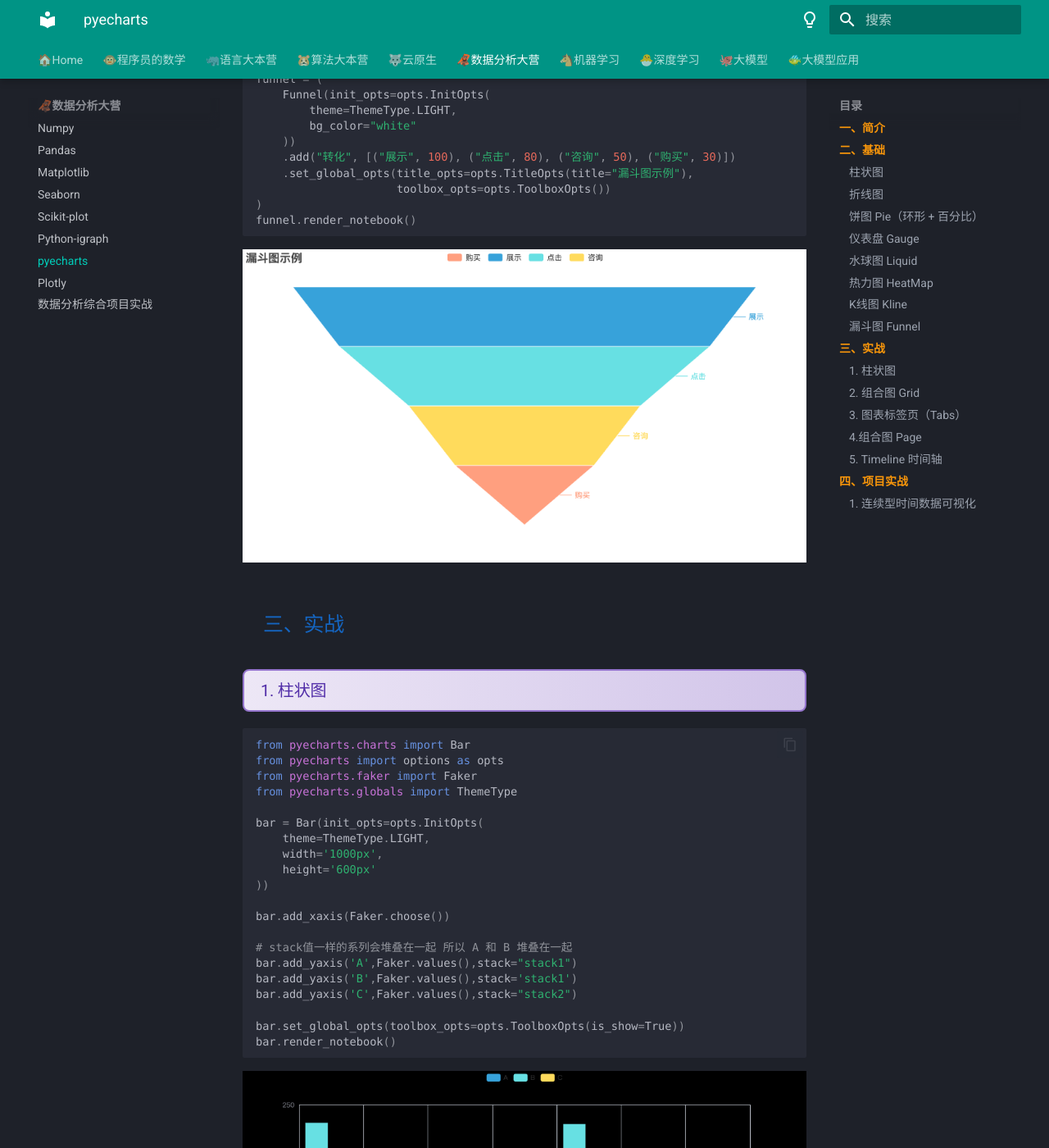
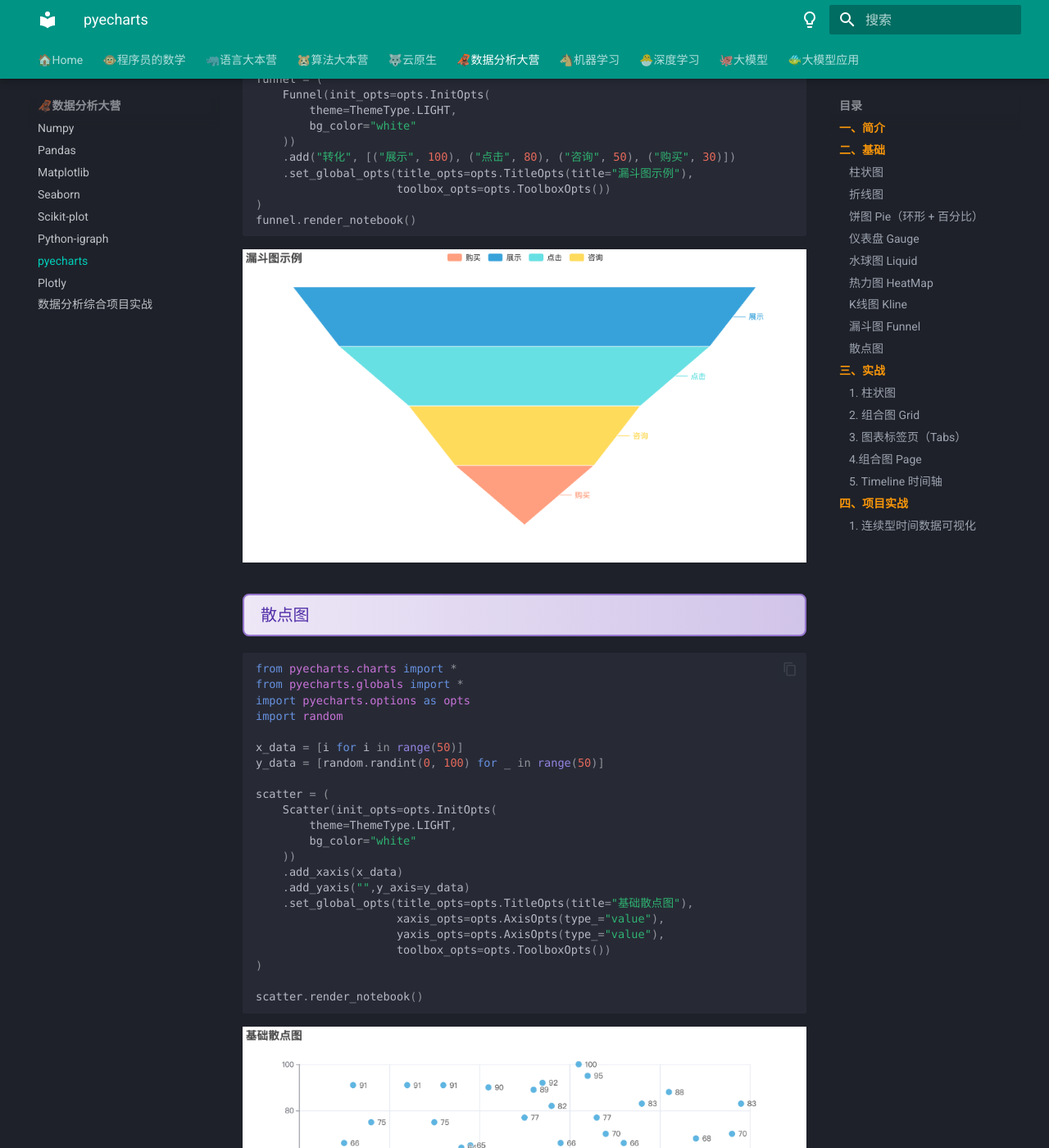
Before and after one commit to buffaloboyhlh/llmbook, an MkDocs documentation site: the page built from docs/analysis/pyecharts.md, in a window 1280 px wide and 1400 px high, scrolled down 6916 px. Shown: the whole window at 82% size. Built offline with MkDocs 1.6.1 and Material for MkDocs 9.7.7, drawn with Linux system fonts in a browser that asks for light colours; a script that is not in the unit is left out.

Commit message:
pyecharts

````diff
--- a/docs/analysis/pyecharts.md
+++ b/docs/analysis/pyecharts.md
@@ -211,6 +211,33 @@ funnel.render_notebook()
 ```
 ![漏斗图示例.png](../imgs/pyecharts/%E6%BC%8F%E6%96%97%E5%9B%BE%E7%A4%BA%E4%BE%8B.png)
 
+### 散点图
+
+```python
+from pyecharts.charts import *
+from pyecharts.globals import *
+import pyecharts.options as opts
+import random
+
+x_data = [i for i in range(50)]
+y_data = [random.randint(0, 100) for _ in range(50)]
+
+scatter = (
+    Scatter(init_opts=opts.InitOpts(
+        theme=ThemeType.LIGHT,
+        bg_color="white"
+    ))
+    .add_xaxis(x_data)
+    .add_yaxis("",y_axis=y_data)
+    .set_global_opts(title_opts=opts.TitleOpts(title="基础散点图"),
+                     xaxis_opts=opts.AxisOpts(type_="value"),
+                     yaxis_opts=opts.AxisOpts(type_="value"),
+                     toolbox_opts=opts.ToolboxOpts())
+)
+
+scatter.render_notebook()
+```
+![基础散点图.png](../imgs/pyecharts/%E5%9F%BA%E7%A1%80%E6%95%A3%E7%82%B9%E5%9B%BE.png)
 
 
 
````
Also changed, not shown: docs/imgs/pyecharts/基础散点图.png (added).
